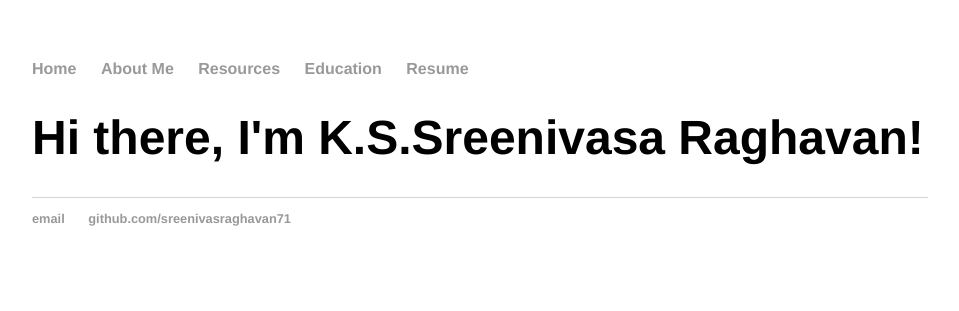
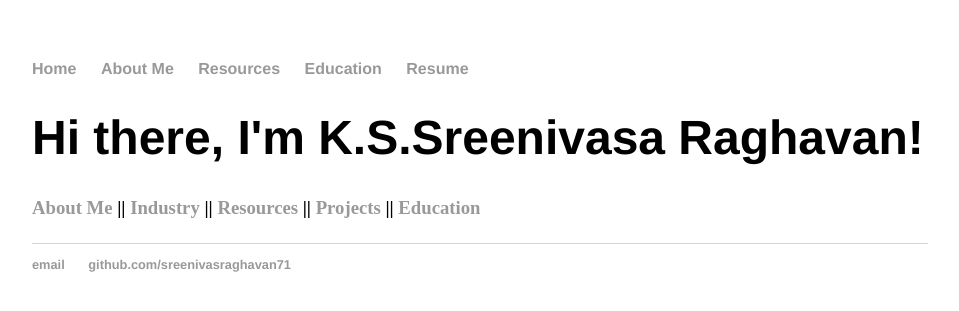
Before and after one commit to sreenivasraghavan71/sreenivasraghavan71.github.io, a Jekyll site: the page built from index.html, in a window 1280 px wide. Shown: the top 311 px of the page, without its empty margins (160-1119 px from the left). Built offline with Jekyll 4.4.1, drawn with Linux system fonts in a browser that asks for light colours.

Commit message:
Update index.html

```diff
--- a/index.html
+++ b/index.html
@@ -5,3 +5,16 @@ title: K.S.Sreenivasa Raghavan
 <div class="blurb">
 	<h1>Hi there, I'm K.S.Sreenivasa Raghavan!</h1>
 	</div><!-- /.blurb -->
+<p>
+<h3> <font style="font-variant: normal;">
+    <a href="#About"> About Me</a>
+
+  ||  <a href="#Industry"> Industry </a>
+
+  ||  <a href="#Resources"> Resources </a>
+
+  ||  <a href="#Projects"> Projects </a>
+
+  ||  <a href="#Education"> Education </a>
+ </font></h3>
+</p>
```
